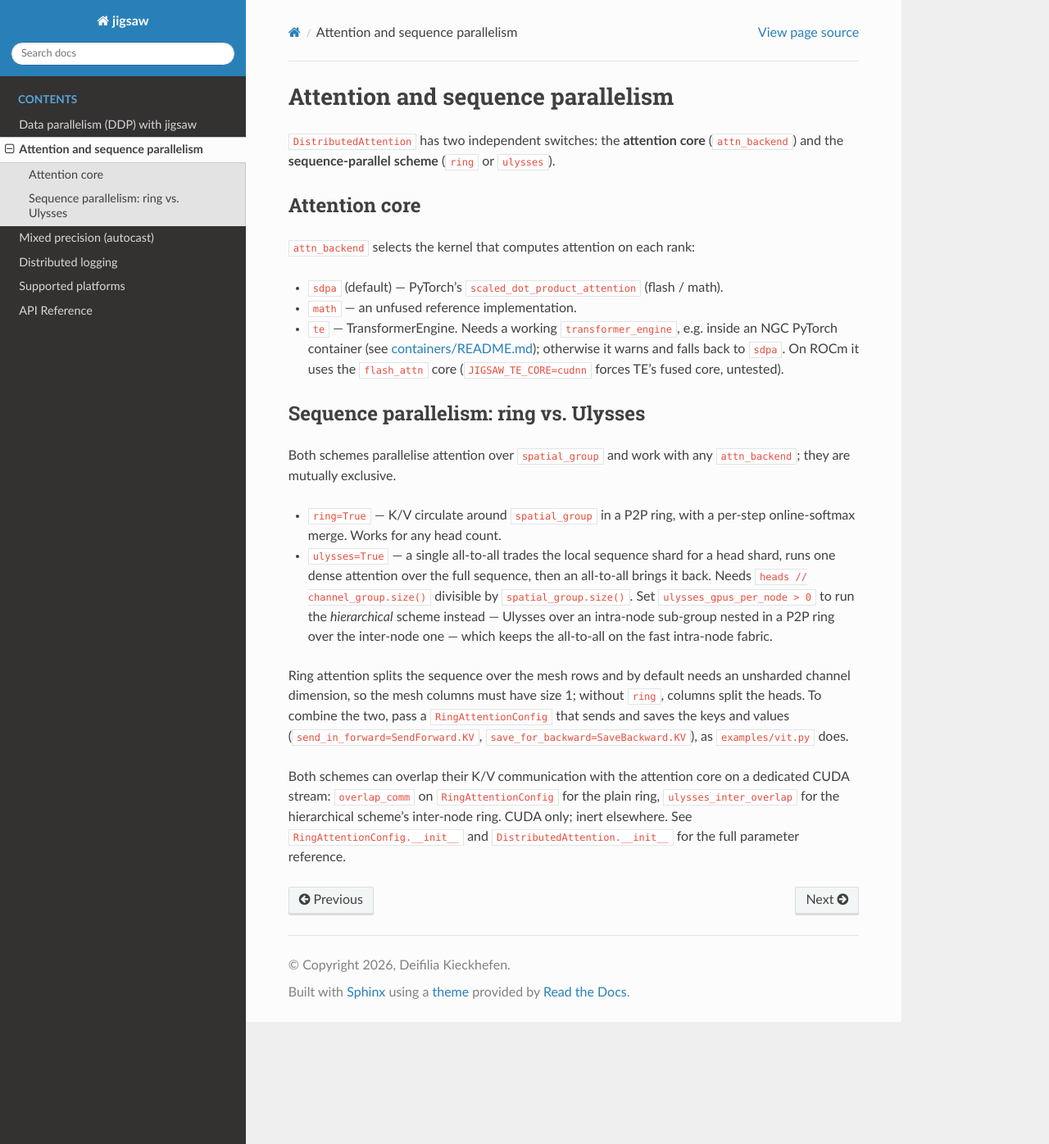
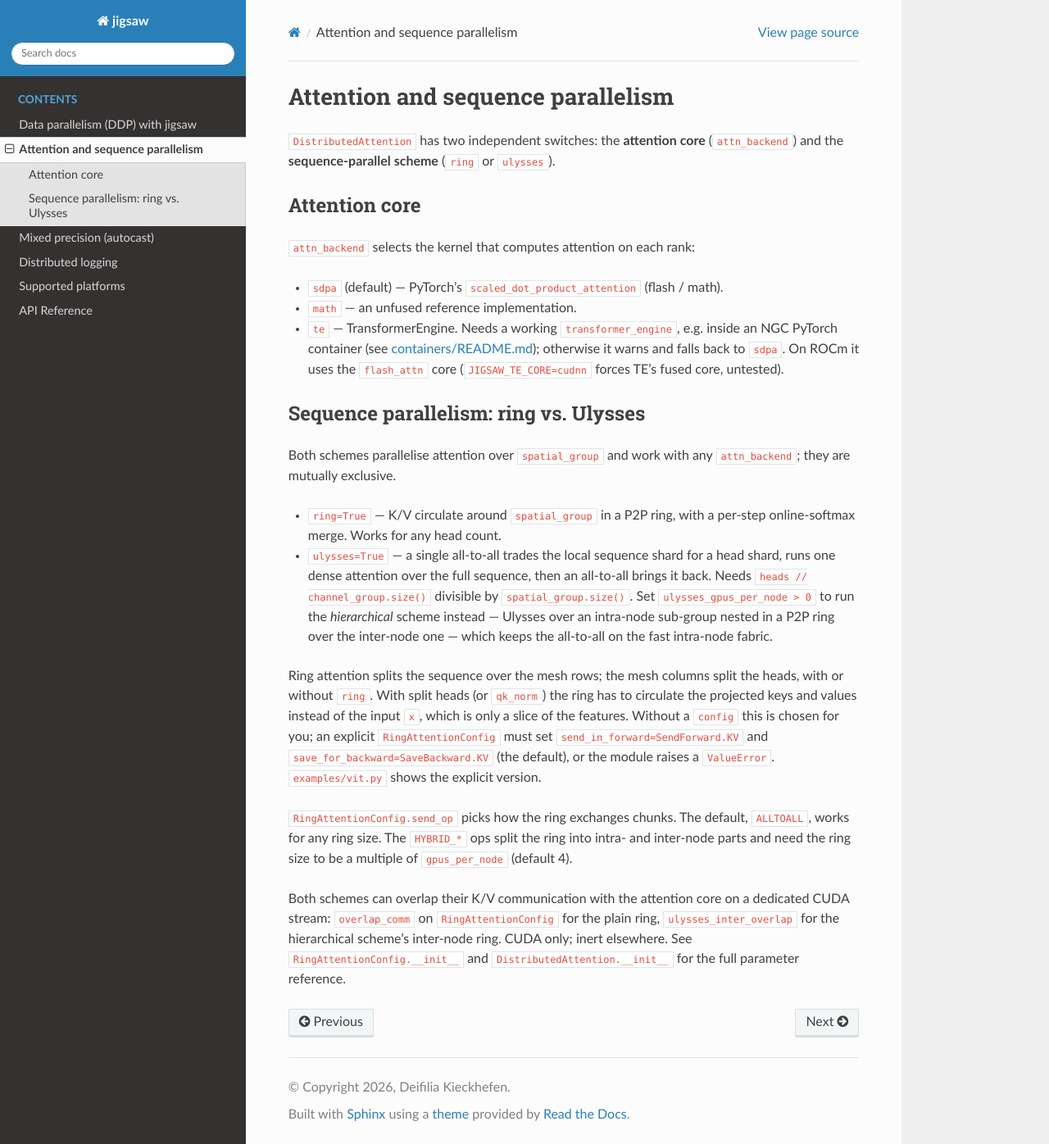
Before and after one commit to RAI-SCC/jigsaw, a Sphinx documentation site: the page built from docs/attention.md, in a window 1280 px wide and 1396 px high. Shown: the whole window at 82% size. Built offline with Sphinx 7.4.7 and the Read the Docs theme 3.1.0, drawn with Linux system fonts in a browser that asks for light colours.

Commit message:
fix: update ring attention default config to work

```diff
--- a/docs/attention.md
+++ b/docs/attention.md
@@ -29,12 +29,18 @@ Both schemes parallelise attention over `spatial_group` and work with any
   in a P2P ring over the inter-node one — which keeps the all-to-all on the
   fast intra-node fabric.
 
-Ring attention splits the sequence over the mesh rows and by default needs an
-unsharded channel dimension, so the mesh columns must have size 1; without
-`ring`, columns split the heads. To combine the two, pass a
-`RingAttentionConfig` that sends and saves the keys and values
-(`send_in_forward=SendForward.KV`, `save_for_backward=SaveBackward.KV`), as
-[`examples/vit.py`](../examples/vit.py) does.
+Ring attention splits the sequence over the mesh rows; the mesh columns split the
+heads, with or without `ring`. With split heads (or `qk_norm`) the ring has to
+circulate the projected keys and values instead of the input `x`, which is only a
+slice of the features. Without a `config` this is chosen for you; an explicit
+`RingAttentionConfig` must set `send_in_forward=SendForward.KV` and
+`save_for_backward=SaveBackward.KV` (the default), or the module raises a
+`ValueError`. [`examples/vit.py`](../examples/vit.py) shows the explicit version.
+
+`RingAttentionConfig.send_op` picks how the ring exchanges chunks. The default,
+`ALLTOALL`, works for any ring size. The `HYBRID_*` ops split the ring into intra- and
+inter-node parts and need the ring size to be a multiple of `gpus_per_node`
+(default 4).
 
 Both schemes can overlap their K/V communication with the attention core on a
 dedicated CUDA stream: `overlap_comm` on `RingAttentionConfig` for the plain
```
Also changed, not shown: README.md (+57 -8 lines), 4 other files.
